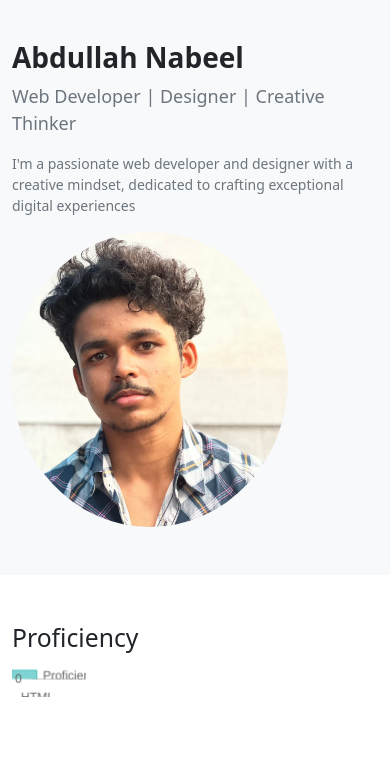
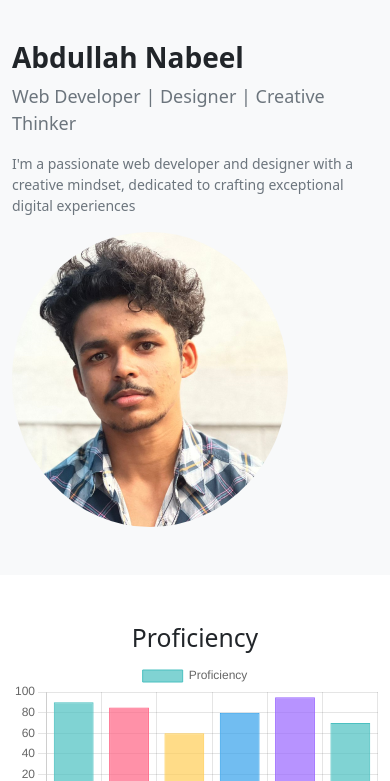
Before and after one commit to Nabee-l/Portfolio, a plain HTML site: page index.html in a window 390 px wide. Shown: the part 63-844 px from the top of the page. Drawn offline with nearby package versions, Linux system fonts and the light colour scheme.

Commit message:
Update styles.css

```diff
--- a/styles.css
+++ b/styles.css
@@ -58,12 +58,14 @@ header {
     text-align: center;
 }
 
-/* Media Query for screens smaller than 768px (e.g., mobile devices) */
+
 @media (max-width: 768px) {
     #skills {
-        width: 25%;
-        height: 25%;
-        padding: 50px 0; /* Adjust padding for smaller screens */
+        padding: 50px 0;
+    }
+    #skillsChart {
+        max-width: 100%;
+        height: auto;
     }
 }
 
```
